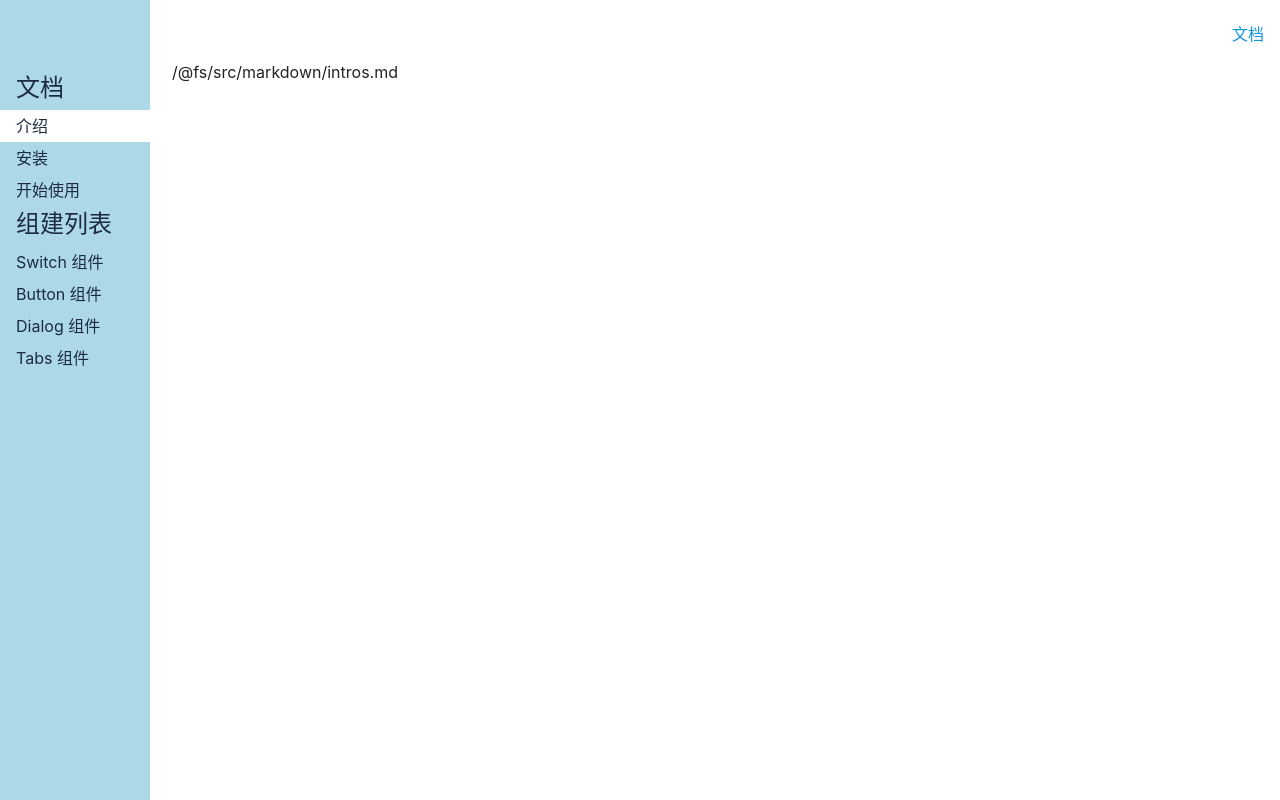
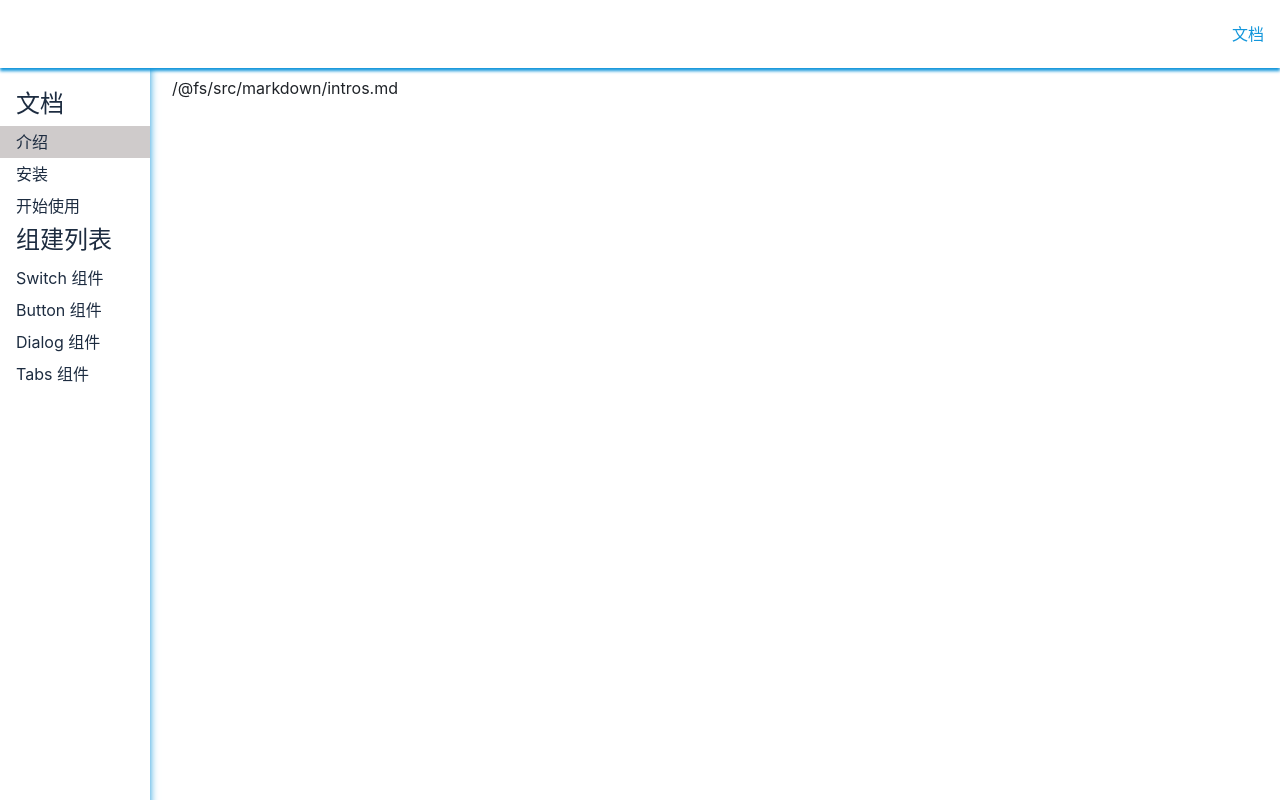
Before and after one commit to Hefeixiong/gulu-ui, a Vue app: page /#/doc/intro in a window 1280 px wide. Built offline with nearby package versions, Linux system fonts and the light colour scheme.

Commit message:
调整整体样式-v1

```diff
--- a/src/components/Demo.vue
+++ b/src/components/Demo.vue
@@ -52,6 +52,8 @@ $border-color: #d9d9d9;
 .demo {
   border: 1px solid $border-color;
   margin: 16px 0 32px;
+  background: #f5f5f5;
+  border-radius: 12px;
   >h2 {
     font-size: 20px;
     padding: 8px 16px;
--- a/src/components/NavBar.vue
+++ b/src/components/NavBar.vue
@@ -51,6 +51,8 @@ $color: #1296db;
   z-index: 20;
   justify-content: center;
   align-items: center;
+  background: white;
+  box-shadow: 0 3px 3px #1296db;
 
   > .logo {
     max-width: 6em;
--- a/src/views/Doc.vue
+++ b/src/views/Doc.vue
@@ -1,6 +1,6 @@
 <template>
   <div class="layout">
-    <Topnav toggleMenuButtonVisible class="nav"/>
+    <NavBar toggleMenuButtonVisible class="nav"/>
     <div class="content">
       <aside v-if="menuVisible">
         <h2>文档</h2>
@@ -39,11 +39,11 @@
 </template>
 
 <script lang="ts">
-import Topnav from '../components/NavBar.vue';
+import NavBar from '../components/NavBar.vue';
 import {inject, Ref} from 'vue';
 
 export default {
-  components: {Topnav},
+  components: {NavBar},
   setup() {
     const menuVisible = inject<Ref<boolean>>('menuVisible'); // get
     return {menuVisible};
@@ -81,6 +81,7 @@ $aside-index: 10;
 
   > main {
     flex-grow: 1;
+    padding-top: 16px;
     padding-left: 16px;
     padding-right: 16px;
     background: white;
@@ -88,18 +89,18 @@ $aside-index: 10;
 }
 
 aside {
-  background: lightblue;
+  background: white;
   width: 150px;
   position: fixed;
-  padding: 70px 0 16px;
+  padding: 86px 0 16px;
   top: 0;
   left: 0;
   height: 100%;
   z-index: $aside-index;
+  box-shadow: 0 8px 8px #1296db;
 
   > h2 {
     margin-bottom: 4px;
-
     padding: 0 16px;
   }
 
@@ -112,7 +113,7 @@ aside {
       }
 
       .router-link-active {
-        background: white;
+        background: #cfcbcb;
       }
     }
   }
```
